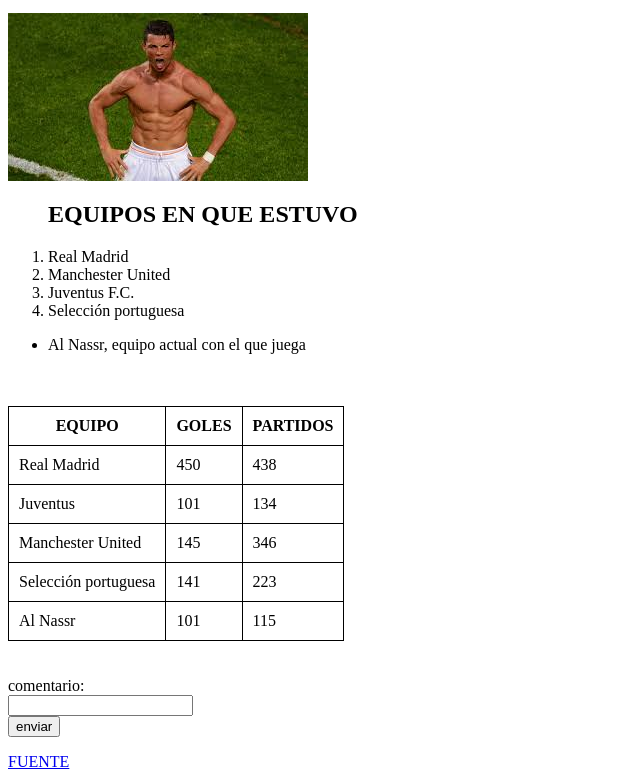
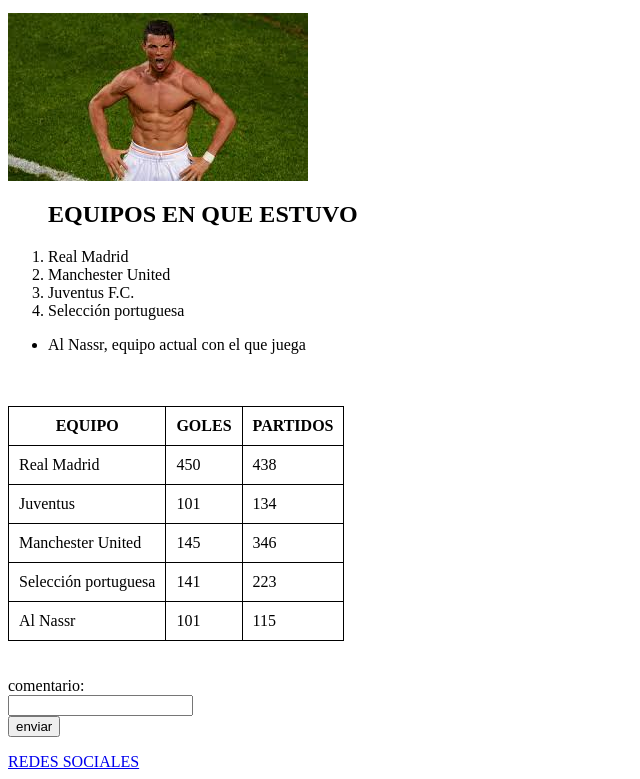
Before and after one commit to variablemars/biografia1, a plain HTML site: page biografia.html in a window 1280 px wide. Shown: the part 827-1606 px from the top of the page, without its empty margins (0-640 px from the left). Drawn offline with Linux system fonts and the light colour scheme.

Commit message:
Add files via upload

```diff
--- a/biografia.html
+++ b/biografia.html
@@ -130,4 +130,4 @@
         padding: 10px;
     }
    </style>
-<a href="https://www.buscabiografias.com/biografia/verdetalle/9680/cristiano%20ronaldo">FUENTE</a>
+<a href="https://www.instagram.com/cristiano/">REDES SOCIALES</a>
```
